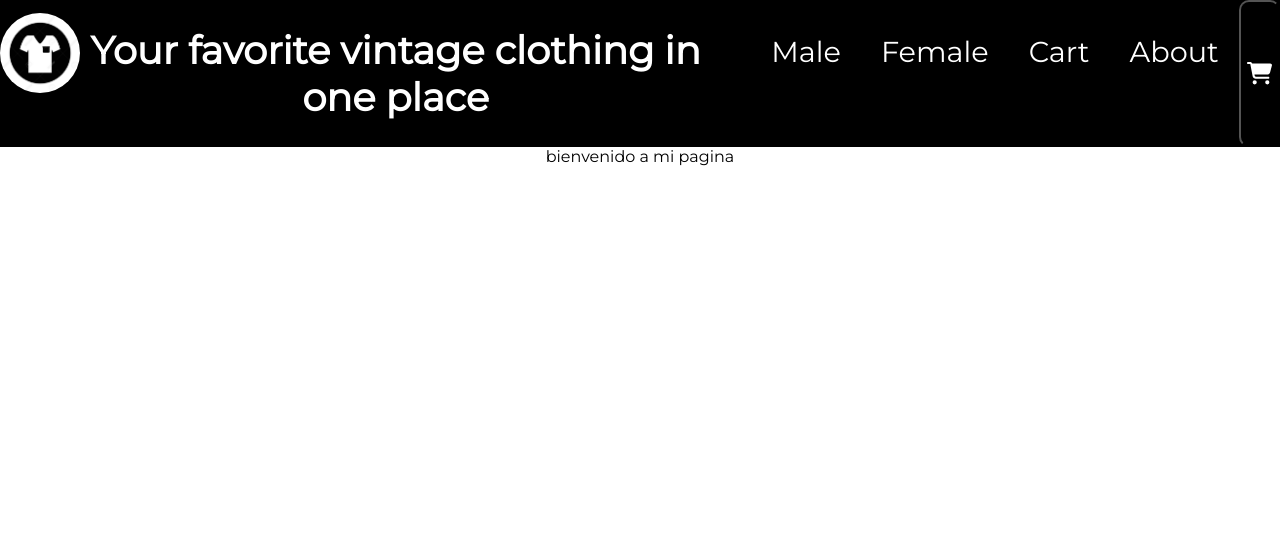
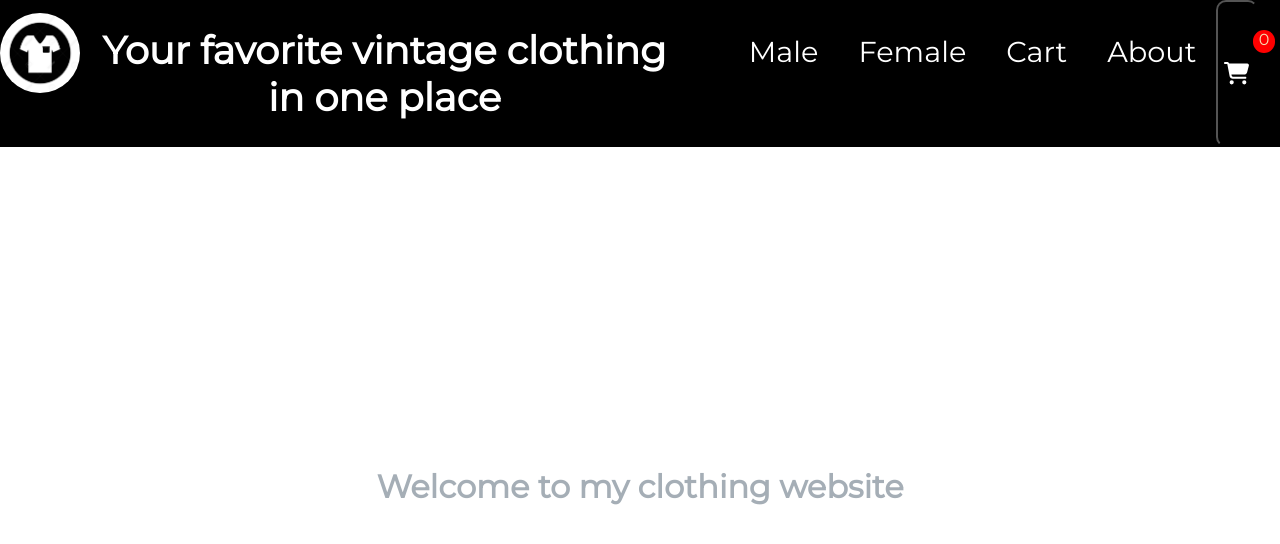
Before and after one commit to Lucas-Quiroga/clothing-e-commerce-with-react-by-quiroga-lucas, a React (Create React App) app: page / in a window 1280 px wide. Shown: the top 544 px of the page. Built offline with nearby package versions, Linux system fonts and the light colour scheme.

Commit message:
changesFinals

```diff
--- a/src/App.js
+++ b/src/App.js
@@ -7,7 +7,7 @@ const App = () => {
   return (
     <div className='App'>
     <Header />
-    <ItemListContainer greeting="bienvenido a mi pagina"/>
+    <ItemListContainer greeting="Welcome to my clothing website"/>
     </div>
   );
 }
--- a/src/Components/Header/CartWidget/cardWidget.css
+++ b/src/Components/Header/CartWidget/cardWidget.css
@@ -13,3 +13,18 @@
     color: white;
     background-color: black;
 }
+
+.buttonNumber{
+    height: 1.4em;
+    width: 1.4em;
+    border-radius: 10em;
+    /* margin-top: 9em; */
+    background-color: red;
+    top: 1.9em;
+    right: 0.3em;
+    position: relative;
+}
+
+.buttonNumber_badge{
+    color: wheat;
+}
--- a/src/Components/Header/CartWidget/cartWidget.js
+++ b/src/Components/Header/CartWidget/cartWidget.js
@@ -7,6 +7,9 @@ const CartWidget = () =>{
     return (
         <div className="divCart">
        <button className="cart-btn" alt="cart-icon"><FontAwesomeIcon icon={faCartShopping} /></button>
+       <div className="buttonNumber">
+        <span className="buttonNumber_badge">0</span>
+       </div>
         </div>
     )
 }
--- a/src/Components/ItemListContainer/index.js
+++ b/src/Components/ItemListContainer/index.js
@@ -1,9 +1,10 @@
 import React from "react";
+import "./style.css"
 
 const ItemListContainer = ({greeting}) =>{
     return(
         <div className="landing">
-            <span>{greeting}</span>
+            <span id="spanLanding">{greeting}</span>
         </div>
     )
 }
--- a/src/Components/ItemListContainer/style.css
+++ b/src/Components/ItemListContainer/style.css
@@ -0,0 +1,23 @@
+
+.landing {
+    display: flex;
+    justify-content: center;
+    align-items: center;
+  }
+
+    #spanLanding{
+    justify-content: center;
+    padding-top: 40vh;
+    font-size: 2em;
+    font-weight: bold;
+  text-align: center;
+  color: lightblue;
+   -webkit-animation: changeColor 80s ease-in infinite;
+   animation: changeColor 3s ease-in infinite;
+  }
+
+  @keyframes changeColor{
+    0% {color: lightblue;}
+    50% {color: lightgray}
+    100% {color: lightslategray}
+  }
```
